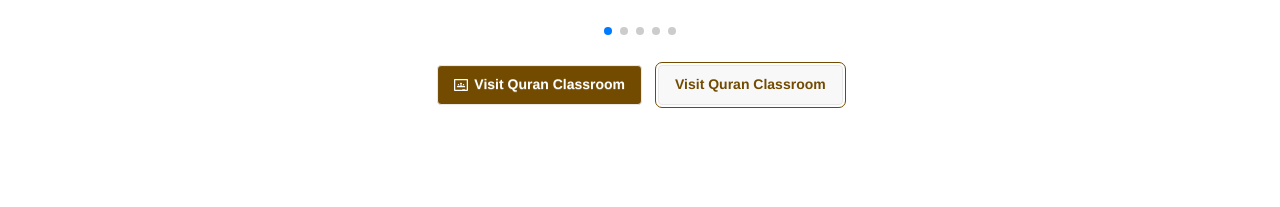
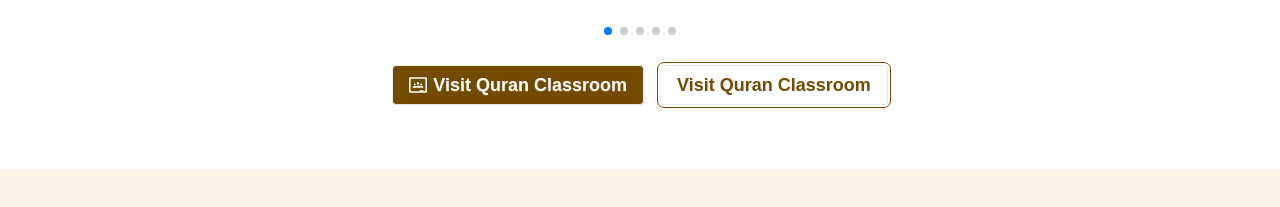
Before and after one commit to cerumiaktar/deeni-madrasa-website, a React (Vite) app: page / in a window 1280 px wide. Shown: the part 2559-2766 px from the top of the page. Built offline with nearby package versions, Linux system fonts and the light colour scheme.

Commit message:
add new section

```diff
--- a/src/pages/Home/ShortBanner/ShortBanner.jsx
+++ b/src/pages/Home/ShortBanner/ShortBanner.jsx
@@ -2,8 +2,11 @@ import React from 'react';
 
 const ShortBanner = () => {
     return (
-        <div className='mt-20'>
-            <h1>this is shortbanner</h1>
+        <div className='bg-[#faf4e9] mt-16 py-20'>
+            <div className='text-black container mx-auto text-center space-y-2'>
+                <h1 className='text-2xl font-bold'>WHY DEENI MADRASA</h1>
+                <p>Learn Quran and many other subjects of Islamic studies with live classes at with great features and benefits.</p>
+            </div>
         </div>
     );
 };
--- a/src/pages/Home/Slider/Slider.jsx
+++ b/src/pages/Home/Slider/Slider.jsx
@@ -55,7 +55,7 @@ const Slider = () => {
                         <h1 className='text-2xl'>Works on Apple & Android phones & tablets</h1>
                     </div>
                 </SwiperSlide>
-                <SwiperSlide className='relative rounded-lg'>
+                <SwiperSlide className='relative rounded-lg '>
                     <img className="rounded-lg" src="https://i.ibb.co.com/0jtbr5J3/Rectangle-3-2.png" alt="" />
                     <div className='absolute inset-x-0 bottom-0 bg-[#724B01] py-2 rounded-b-lg'>
                         <h1 className='text-2xl'>Works on Apple & Android phones & tablets</h1>
@@ -63,8 +63,8 @@ const Slider = () => {
                 </SwiperSlide>
             </Swiper>
             <div className="text-center mt-4">
-                <button className='btn mr-4 bg-[#724B01] text-white dark:border-none'><span><SiGoogleclassroom /></span>Visit Quran Classroom </button>
-                <button className='btn outline outline-[#724B01] text-[#724B01] dark:bg-white dark:border-none'>Visit Quran Classroom </button>
+                <button className='btn mr-4 bg-[#724B01] text-lg text-white dark:border-none'><span><SiGoogleclassroom /></span>Visit Quran Classroom </button>
+                <button className='btn outline outline-[#724B01] text-lg text-[#724B01] bg-white dark:bg-white dark:border-none'>Visit Quran Classroom </button>
             </div>
         </div>
     );
--- a/src/pages/Home/Slider/styles.css
+++ b/src/pages/Home/Slider/styles.css
@@ -10,9 +10,6 @@ body {
 body {
   background: #000;
   font-family:
-    Helvetica Neue,
-    Helvetica,
-    Arial,
     sans-serif;
   font-size: 14px;
   color: #fff;
```
